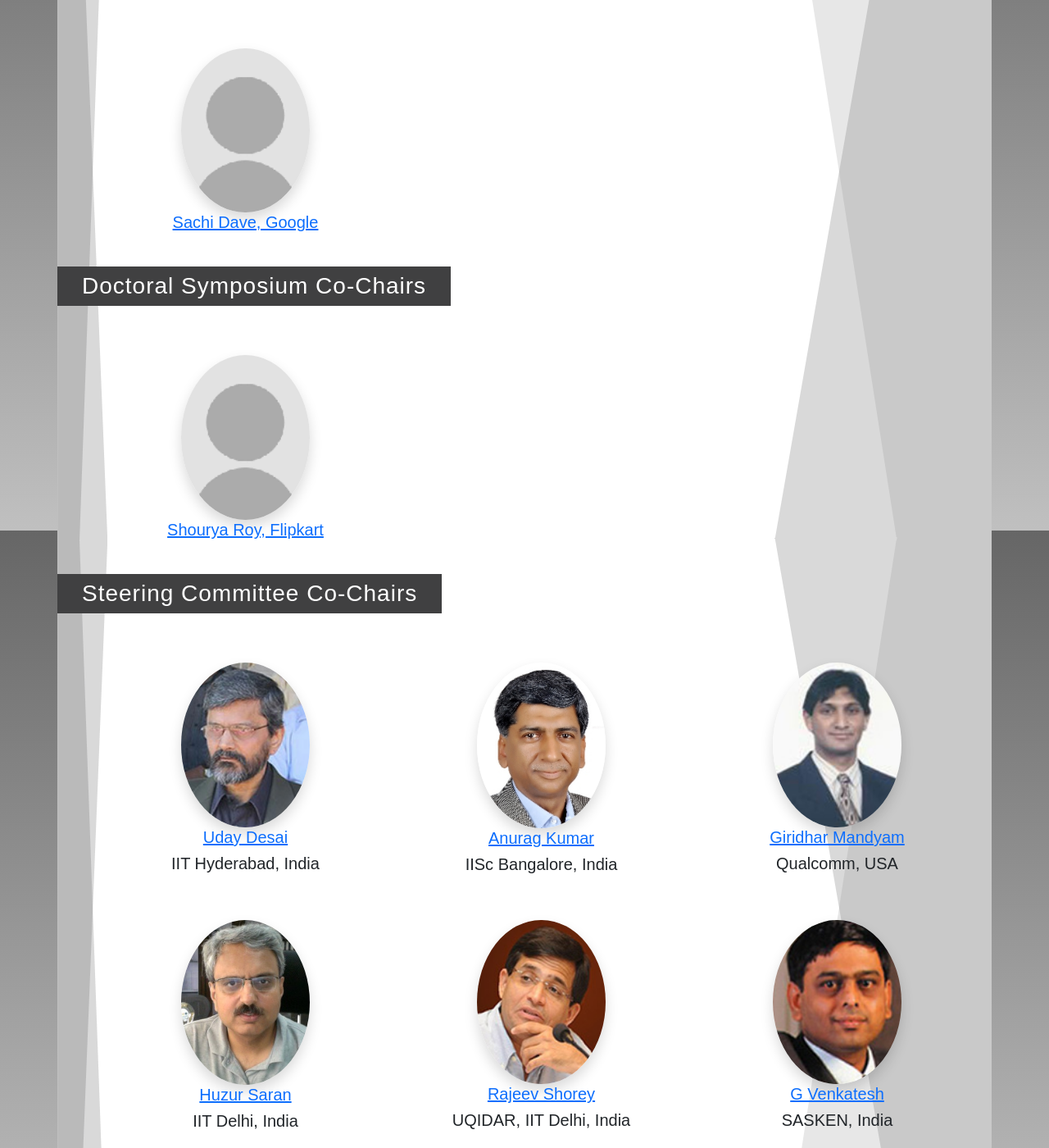
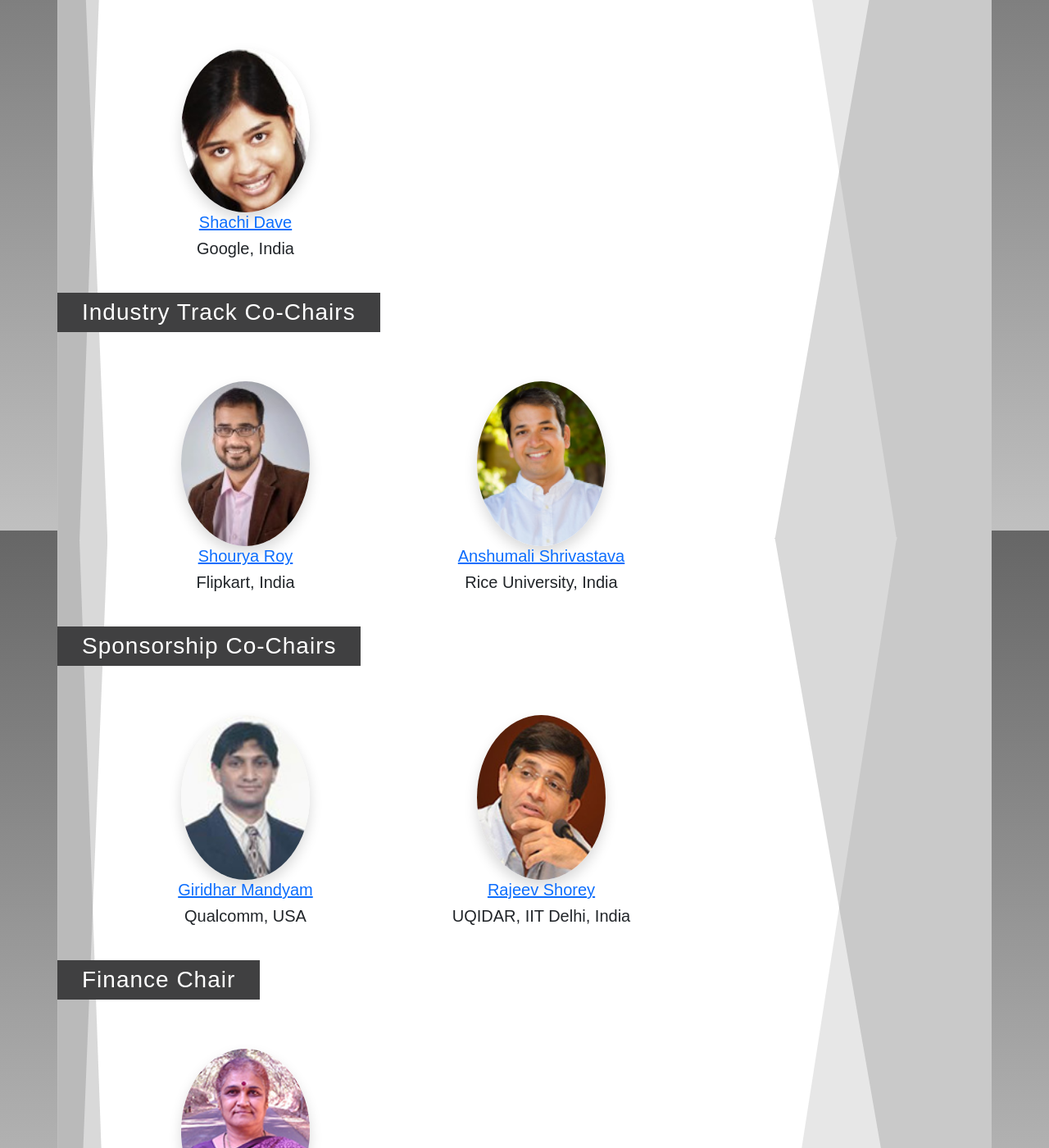
Before and after one commit to aimlsystems/2021, a Jekyll site: the page built from _wpages/committee/01_oc.html, in a window 1280 px wide and 1400 px high, scrolled down 1153 px. Shown: the whole window at 82% size. Built offline with Jekyll 4.4.1, drawn with Linux system fonts in a browser that asks for light colours; some of the changed text lies outside the part shown.

Commit message:
added more ocmem

```diff
--- a/_data/oc_mem.yml
+++ b/_data/oc_mem.yml
@@ -8,10 +8,24 @@
   - Ioana Manolescu, Inria
 
 Demo:
-  - Sachi Dave, Google
+  - Shachi Dave, Google
 
-Doctoral Symposium:
+Industry Track:
   - Shourya Roy, Flipkart
+  - Anshumali Shrivastava, Rice Univ
+
+Sponsorship:
+  - Giridhar Mandyam
+  - Rajeev Shorey
+
+Finance:
+  - Chandrika Sridhar
+
+Registration:
+  - Chandrika Sridhar
+
+Wed:
+  - Abhijit Mondal
 
 Steering Committee:
   - Uday Desai
--- a/_wpages/committee/01_oc.html
+++ b/_wpages/committee/01_oc.html
@@ -5,11 +5,11 @@
 ---
 
 {% for committee in site.data.oc_mem %}
-<h3>{{ committee[0] }} Co-Chairs</h3><br/>
+<h3>{{ committee[0] }} {% if committee[1].size > 1 %}Co-Chairs{% else %}Chair{% endif %}</h3><br/>
 <div class="row">
 {% for mem in committee[1] %}
 <div class="col-12 col-sm-6 col-md-4 col-lg-4 col-xl-4 p-4">
-    <div class="col-6 offset-3"><img src="{{ site.baseurl }}/images/peoples/{{ site.data.peoples[mem][3] | default: "avtar.png" }}" class="img-fluid rounded-circle shadow" style="width: 100%;" ></div>
+    <div class="col-6 offset-3"><img src="{{ site.baseurl }}/images/peoples/{{ site.data.peoples[mem][3] | default: "avtar.png" }}?{{ site.time | date: "%s" }}" class="img-fluid rounded-circle shadow" style="width: 100%;" ></div>
     <h5 class="text-center"><a href="{{ site.data.peoples[mem][2] | default: "#" }}" target="_blank">{{ site.data.peoples[mem][0] | default: mem }}</a></h5>
     <h5 class="text-center">{{ site.data.peoples[mem][1] | default: ""}}</h5>
 </div>
```
Also changed, not shown: _data/peoples.yml (+24 -0 lines), images/peoples/abhijitmondal.jpg (added), images/peoples/anshumali.jpg (added), images/peoples/chandrika_sridhar.jpg (added), images/peoples/shachi-ggl.jpg (added), images/peoples/shourya-flt.jpg (added).
